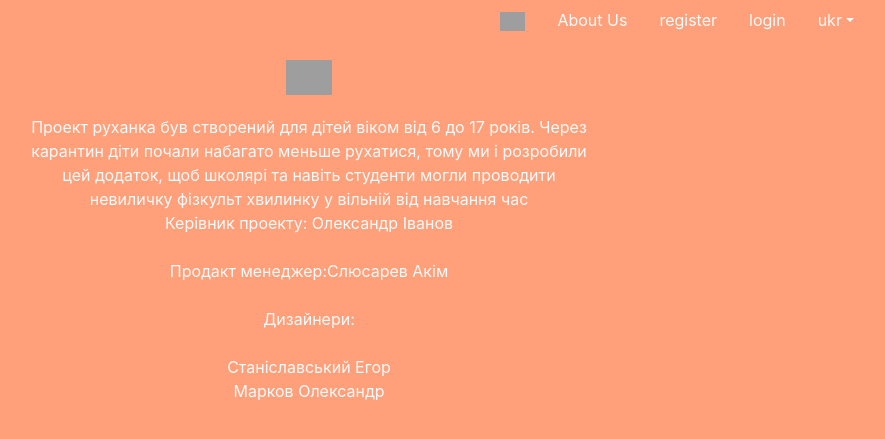
After one commit to Neshell/ruh, a PHP site: page /aboutus in a window 1280 px wide. The commit adds this page. Shown: the top 439 px of the page, without its empty margins (331-1216 px from the left). Run offline with PHP 8.4, Linux system fonts and the light colour scheme; grey boxes are pictures that could not be loaded.

Commit message:
added some page; removed sass file;

```diff
--- /dev/null
+++ b/application/controllers/AboutUsController.php
@@ -0,0 +1,14 @@
+<?php
+
+namespace Application\Controllers;
+
+use Core\Controller;
+
+class AboutUsController extends Controller
+{
+    public function actionIndex()
+    {
+        $this->view->generate('about-us-view.php', 'template-view.php');
+    }
+
+}
--- /dev/null
+++ b/application/views/about-us-view.php
@@ -0,0 +1,19 @@
+<div class="container-fluid">
+    <div class="about_us_desc">
+        <img class="about_us_img img-fluid"  src="/img/head%201.png" alt="head">
+        <p class="text-justify-center text-light ">Проект руханка був створений для дітей віком від 6 до 17 років.
+            Через карантин діти почали набагато меньше рухатися, тому ми і розробили цей додаток, щоб школярі та навіть
+            студенти могли проводити невиличку фізкульт хвилинку у вільній від навчання час
+            <br>
+            Керівник проекту: Олександр Іванов
+            <br>
+            <br>
+            Продакт менеджер:Слюсарев Акім
+            <br>
+            <br>
+            Дизайнери:<br><br>
+            Станіславський Егор<br>
+            Марков Олександр
+        </p>
+    </div>
+</div>
--- a/application/views/template-view.php
+++ b/application/views/template-view.php
@@ -18,21 +18,26 @@
         <nav>
             <ul class="nav justify-content-end">
                 <li class="nav-item">
-                    <a class="nav-link text-light" href="#">Active</a>
+                    <a class="nav-link text-light" href="#">
+                        <img src="/img/icons/volume_up.svg" class="img-fluid volume-up" alt=""></a>
                 </li>
                 <li class="nav-item">
-                    <a class="nav-link text-light" href="#">Link</a>
+                    <a class="nav-link text-light" href="/aboutus">About Us</a>
+                </li>
+                <li class="nav-item">
+                    <a class="nav-link text-light" href="/main">register</a>
+                </li>
+                <li class="nav-item">
+                    <a class="nav-link text-light" href="/login">login</a>
                 </li>
                 <li class="nav-item dropdown">
-                    <a class="nav-link text-light dropdown-toggle" data-toggle="dropdown" href="#" role="button" aria-haspopup="true" aria-expanded="false">ukr</a>
+                    <a class="nav-link text-light dropdown-toggle" data-toggle="dropdown" href="#" role="button"
+                       aria-haspopup="true" aria-expanded="false">ukr</a>
                     <div class="dropdown-menu">
                         <a class="dropdown-item" href="#">ukr</a>
                         <a class="dropdown-item" href="#">rus</a>
                         <a class="dropdown-item" href="#">eng</a>
                     </div>
-                </li>
-                <li class="nav-item">
-                    <a class="nav-link text-light" href="#">Link</a>
                 </li>
             </ul>
         </nav>
--- a/public/css/style.css
+++ b/public/css/style.css
@@ -10,7 +10,12 @@ body {
 .nav-item {
   color: white;
 }
-
+.nav-item .volume-up{
+  width: 25px;
+}
+.nav-item .dropdown-menu{
+  min-width: auto;
+}
 form {
   background: #E1DBDB50;
   padding: 30px 70px;
@@ -28,4 +33,14 @@ form {
   width: 90%;
 }
 
+.about_us_desc {
+  text-align: center;
+  margin: 0 auto;
+  width: 50%;
+}
+.about_us_desc .about_us_img {
+  height: 75px;
+  padding: 20px 0;
+}
+
 /*# sourceMappingURL=style.css.map */
```
Also changed, not shown: application/controllers/LoginController.php (added, +14 -0 lines), application/views/login-view.php (added, +10 -0 lines), public/css/style.sass (deleted, +0 -22 lines), 1 other file.
